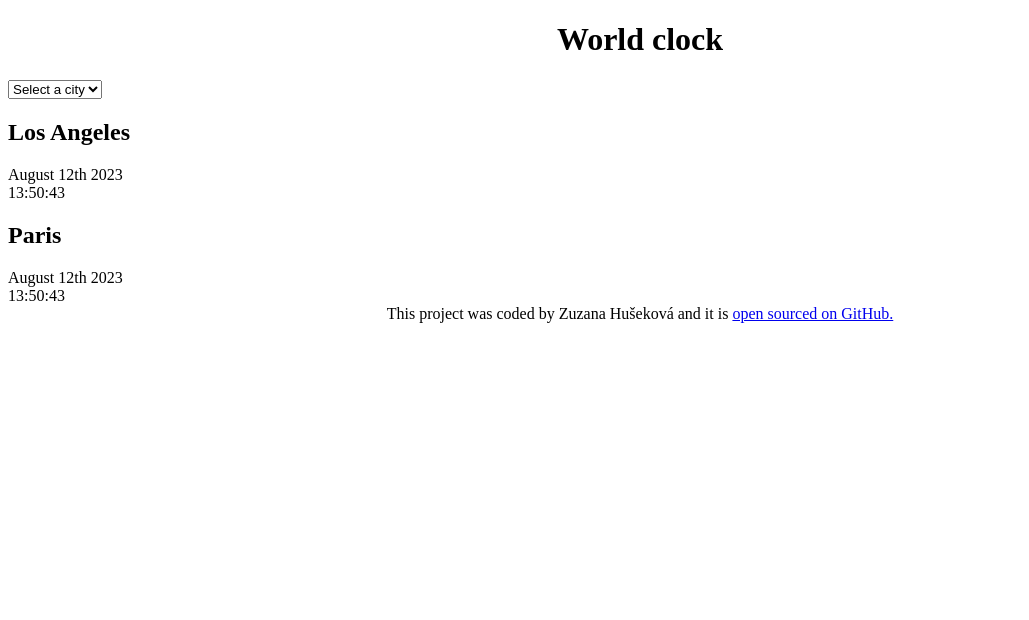
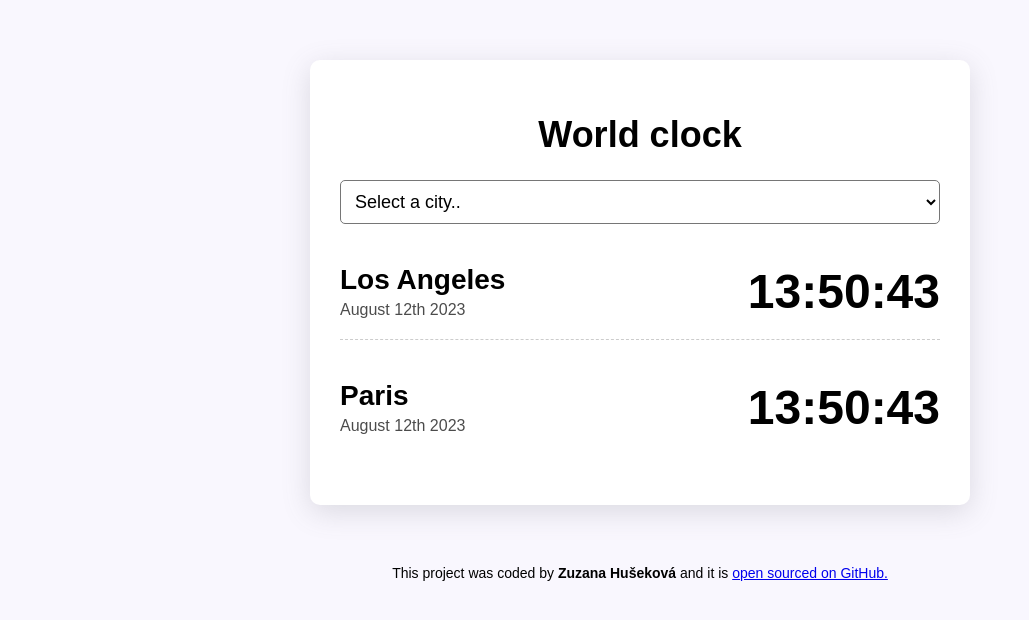
Before and after one commit to zuzhus/world-clock, a plain HTML site: page index.html in a window 1280 px wide. Shown: the whole page, without its empty margins (0-1029 px from the left). Drawn offline with Linux system fonts and the light colour scheme.

Commit message:
styled the project css

```diff
--- a/css/style.css
+++ b/css/style.css
@@ -1,6 +1,54 @@
+body {
+  background-color: #f9f7fe;
+  font-family: sans-serif;
+}
 h1 {
   text-align: center;
+  font-family: sans-serif;
+  font-size: 36px;
 }
+h2 {
+  margin: 0 0 5px;
+  font-size: 28px;
+}
+select {
+  display: block;
+  background: white;
+  width: 100%;
+  font-size: 18px;
+  border-radius: 5px;
+  padding: 10px;
+}
+.container {
+  max-width: 600px;
+  margin: 60px auto;
+  background: white;
+  padding: 30px;
+  box-shadow: rgba(100, 100, 111, 0.2) 0px 7px 29px 0px;
+  border-radius: 10px;
+}
+.city {
+  display: flex;
+  margin: 20px 0;
+  justify-content: space-between;
+  padding: 20px 0;
+  border-bottom: 1px dashed rgba(0, 0, 0, 0.2);
+}
+.city:last-child {
+  border: none;
+}
+.date {
+  opacity: 0.7;
+}
+
+.time {
+  font-size: 48px;
+  font-weight: bold;
+}
+
 footer {
   text-align: center;
+  margin: 25px 0 0 0;
+  font-size: 14px;
+  color: 0, 0, 0, 0.6;
 }
--- a/index.html
+++ b/index.html
@@ -4,14 +4,14 @@
     <meta charset="UTF-8" />
     <meta http-equiv="X-UA-Compatible" content="IE=edge" />
     <meta name="viewport" content="width=device-width, initial-scale=1.0" />
-    <link rel="stylesheet" href="css/style.css">
+    <link rel="stylesheet" href="css/style.css" />
     <title>World clock by Zuzana Hušeková</title>
   </head>
   <body>
     <div class="container">
       <h1>World clock</h1>
       <select>
-    <option value="">Select a city</option>
+        <option value="">Select a city..</option>
         <option value="">London</option>
         <option value="">New York</option>
         <option value="">Auckland</option>
@@ -19,22 +19,27 @@
       </select>
 
       <div class="city">
+        <div>
           <h2>Los Angeles</h2>
           <div class="date">August 12th 2023</div>
+        </div>
         <div class="time">13:50:43</div>
-</div>
       </div>
 
       <div class="city">
+        <div>
           <h2>Paris</h2>
           <div class="date">August 12th 2023</div>
+        </div>
         <div class="time">13:50:43</div>
       </div>
     </div>
 
     <footer>
-      This project was coded by Zuzana Hušeková and it is <a href="https://github.com/zuzhus/world-clock" target="_blank"> open
-      sourced on GitHub.
+      This project was coded by <strong>Zuzana Hušeková</strong> and it is
+      <a href="https://github.com/zuzhus/world-clock" target="_blank">
+        open sourced on GitHub.</a
+      >
     </footer>
     <script src="javascript/index.js"></script>
   </body>
```
Lines whose indentation alone changed are shown as unchanged.
